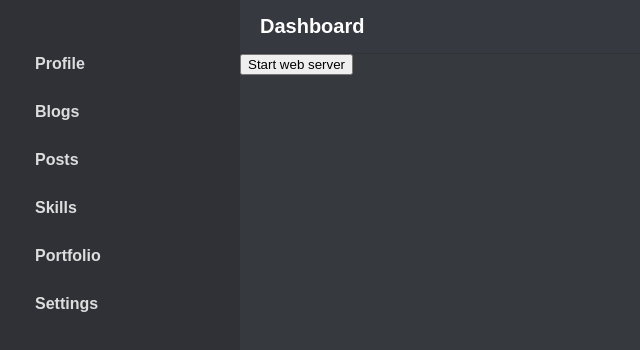
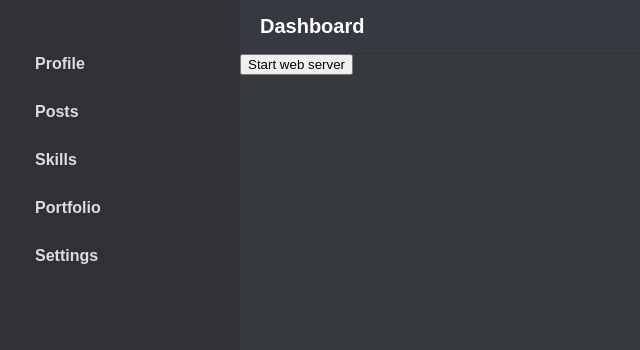
Before and after one commit to leecheuk/gatsby-cms, a React (Create React App) app: page / in a window 1280 px wide. Shown: the top 350 px of the page, without its empty margins (0-640 px from the left). Built offline with nearby package versions, Linux system fonts and the light colour scheme.

Commit message:
Remove redundant link

```diff
--- a/src/components/Sidebar/index.js
+++ b/src/components/Sidebar/index.js
@@ -6,7 +6,6 @@ const Sidebar = () => {
         <div className={styles['sidebar']}>
             <ul className={styles['sidebar__list']}>
                 <li className={styles['sidebar__item']}>Profile</li>
-                <li className={styles['sidebar__item']}>Blogs</li>
                 <li className={styles['sidebar__item']}>Posts</li>
                 <li className={styles['sidebar__item']}>Skills</li>
                 <li className={styles['sidebar__item']}>Portfolio</li>
```
